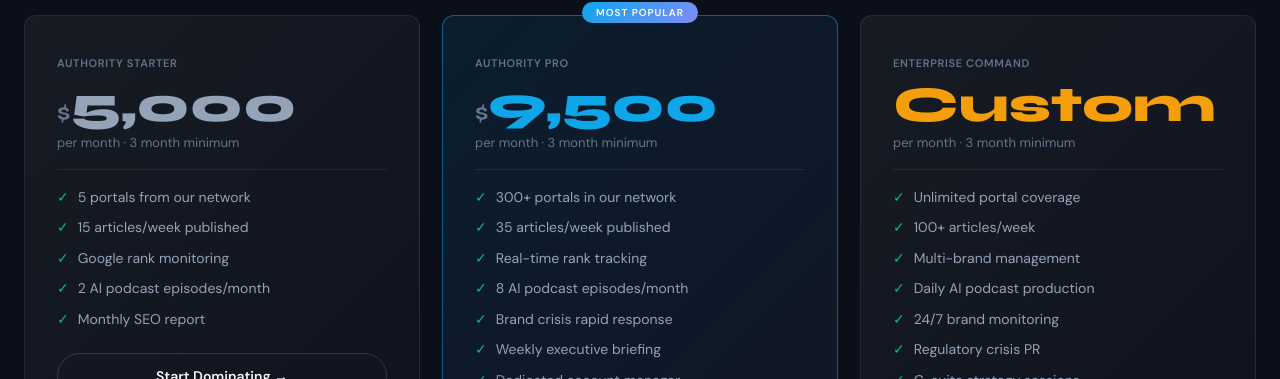
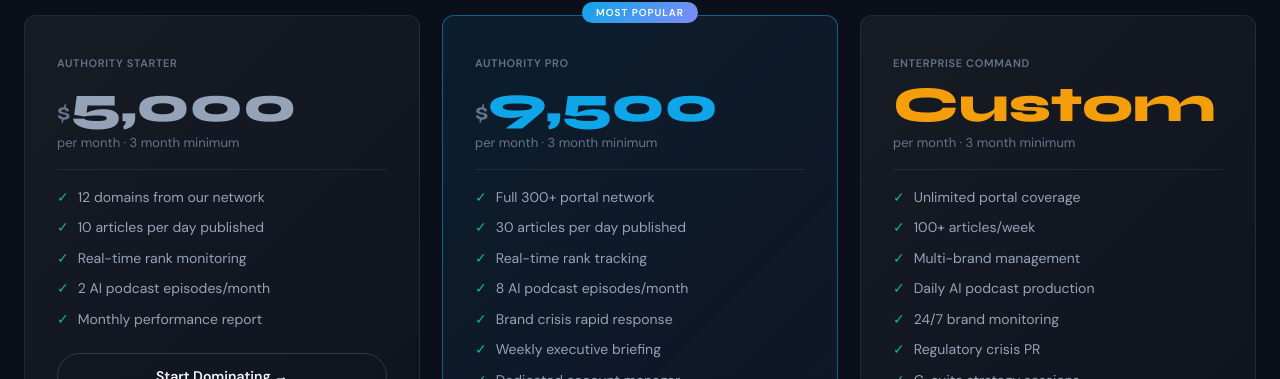
Before and after one commit to sollymarks95-ctrl/reputationhub, a Next.js app: page / in a window 1280 px wide. Shown: the part 7094-7473 px from the top of the page. Built offline with nearby package versions, Linux system fonts and the light colour scheme.

Commit message:
fix: pricing plans updated
Starter ,000: 12 domains, 10 articles/day, 2 podcasts/month
Pro ,500: full 300+ sites, 30 articles/day, 8 podcasts/month

```diff
--- a/app/page.tsx
+++ b/app/page.tsx
@@ -346,8 +346,8 @@ export default function HomePage() {
           </div>
           <div className="pg" style={{ display:'grid', gridTemplateColumns:'repeat(3,1fr)', gap:22 }}>
             {[
-              { tier:'Authority Starter', price:'5,000', clr:'#94A3B8', ft:false, cta:'Start Dominating →', feats:['5 portals from our network','15 articles/week published','Google rank monitoring','2 AI podcast episodes/month','Monthly SEO report'] },
-              { tier:'Authority Pro', price:'9,500', clr:'#0EA5E9', ft:true, cta:'Get Authority Pro →', feats:['300+ portals in our network','35 articles/week published','Real-time rank tracking','8 AI podcast episodes/month','Brand crisis rapid response','Weekly executive briefing','Dedicated account manager'] },
+              { tier:'Authority Starter', price:'5,000', clr:'#94A3B8', ft:false, cta:'Start Dominating →', feats:['12 domains from our network','10 articles per day published','Real-time rank monitoring','2 AI podcast episodes/month','Monthly performance report'] },
+              { tier:'Authority Pro', price:'9,500', clr:'#0EA5E9', ft:true, cta:'Get Authority Pro →', feats:['Full 300+ portal network','30 articles per day published','Real-time rank tracking','8 AI podcast episodes/month','Brand crisis rapid response','Weekly executive briefing','Dedicated account manager'] },
               { tier:'Enterprise Command', price:'Custom', clr:'#F59E0B', ft:false, cta:'Request Quote →', feats:['Unlimited portal coverage','100+ articles/week','Multi-brand management','Daily AI podcast production','24/7 brand monitoring','Regulatory crisis PR','C-suite strategy sessions'] },
             ].map(p => (
               <div key={p.tier} className={`pc${p.ft?' ft':''}`} style={{ position:'relative' }}>
```
